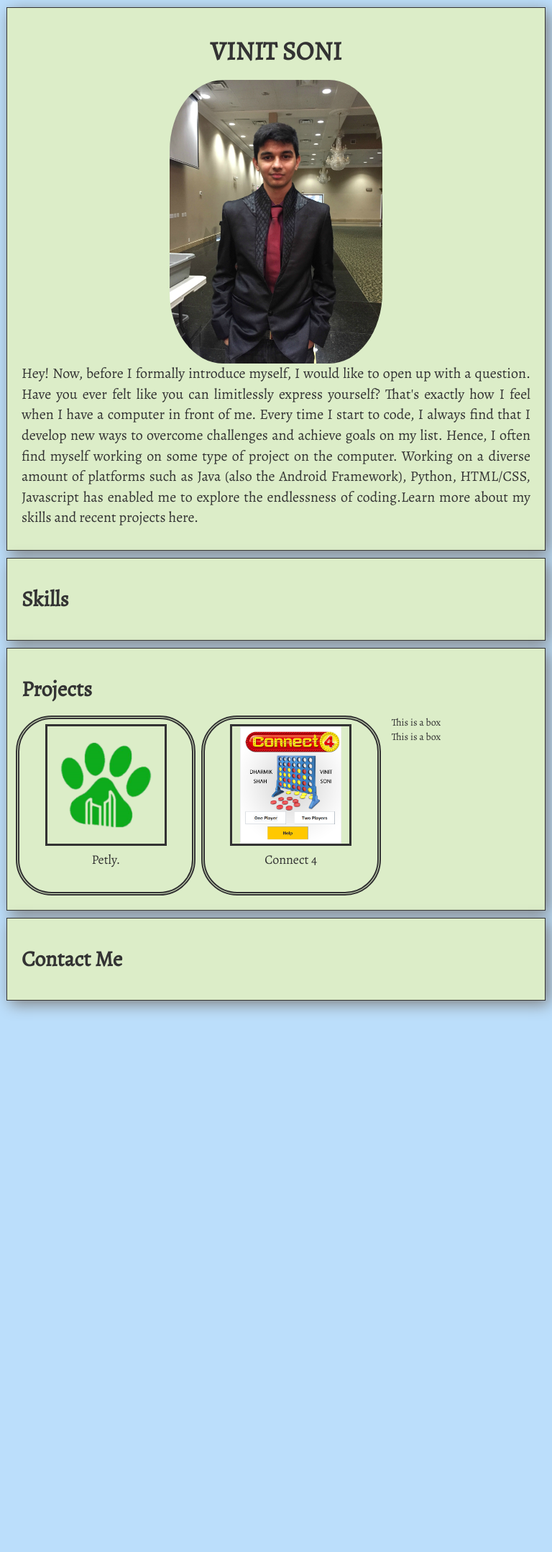
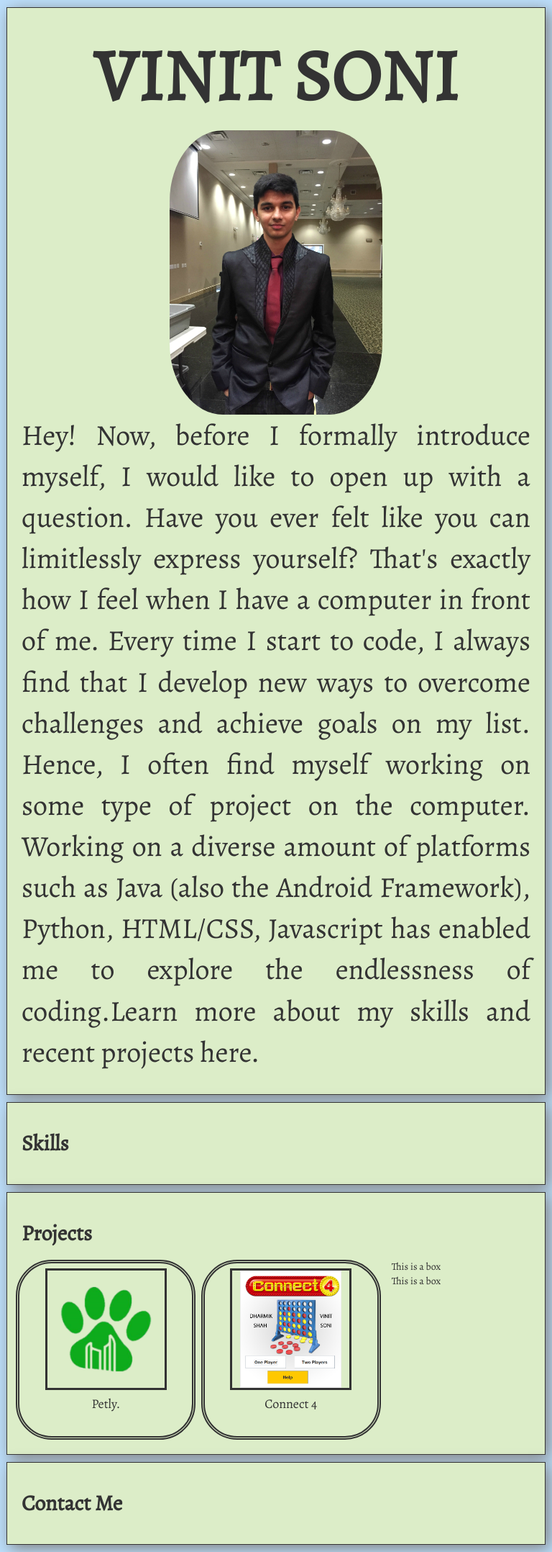
Before and after one commit to cybervinit/cybervinit.github.io, a Jekyll site: the page index.html, which Jekyll copies as it is, in a window 768 px wide. Shown: the whole page at 72% size. Built offline with Jekyll 4.4.1, drawn with Linux system fonts in a browser that asks for light colours.

Commit message:
Update Typography

```diff
--- a/index.html
+++ b/index.html
@@ -100,8 +100,11 @@
 
         /* Portrait tablets and small desktops */
         @media (min-width: 768px) and (max-width: 991px) {
+            H1.boxTitle {
+                font-size: 100px;
+            }
             P.introParagraph {
-                font-size: 20px;
+                font-size: 40px;
             }
         }
 
```
